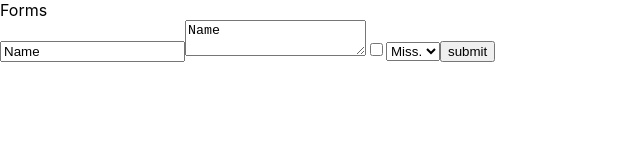
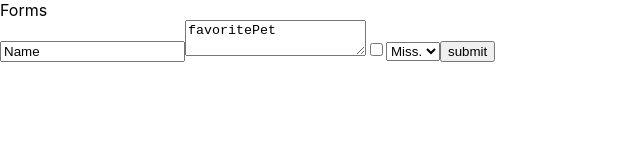
Before and after one commit to David10238/react-playground, a React (Create React App) app: page / in a window 1280 px wide. Shown: the top 160 px of the page, without its empty margins (0-640 px from the left). Built offline with nearby package versions, Linux system fonts and the light colour scheme.

Commit message:
optimize form

```diff
--- a/src/App.js
+++ b/src/App.js
@@ -5,6 +5,7 @@ import SeperateFileComponent from "./components/SeperateFileComponent";
 import Counter from "./components/Counter";
 import ImageSlider from "./components/ImageSlider";
 import Form from "./components/Form";
+import BetterForm from "./components/BetterForm";
 
 const FunctionComponent = (props) => (
   <div>
@@ -67,7 +68,7 @@ class App extends Component {
   };
 
   render() {
-    return <Form />;
+    return <BetterForm />;
     // not returning this because I'm doing other stuff
     return (
       <div className="App">
--- /dev/null
+++ b/src/components/BetterForm.js
@@ -0,0 +1,59 @@
+import React from "react";
+
+export default class BetterForm extends React.Component {
+  state = {
+    name: "Name",
+    favoritePet: "favoritePet",
+    rememberMe: false,
+    title: "Miss.",
+  };
+
+  handleChange = (event) => {
+    const isCheckBox = event.target.type === "checkbox";
+    this.setState({
+      [event.target.name]: isCheckBox
+        ? event.target.checked
+        : event.target.value,
+    });
+  };
+
+  handleSubmit = (event) => {
+    event.preventDefualt();
+    console.log(this.state);
+  };
+
+  render() {
+    return (
+      <form onSubmit={this.handleSubmit}>
+        <div>Forms</div>
+        <input
+          name="name"
+          value={this.state.name}
+          onChange={this.handleChange}
+        />
+        <textarea
+          name="favoritePet"
+          value={this.state.favoritePet}
+          onChange={this.handleChange}
+        />
+        <input
+          name="rememberMe"
+          type="checkbox"
+          checked={this.state.rememberMe}
+          onChange={this.handleChange}
+        />
+        <select
+          name="title"
+          value={this.state.title}
+          onChange={this.handleChange}
+        >
+          <option>Ms.</option>
+          <option>Mr.</option>
+          <option>Miss.</option>
+          <option>Mrs.</option>
+        </select>
+        <button type="submit">submit</button>
+      </form>
+    );
+  }
+}
```
